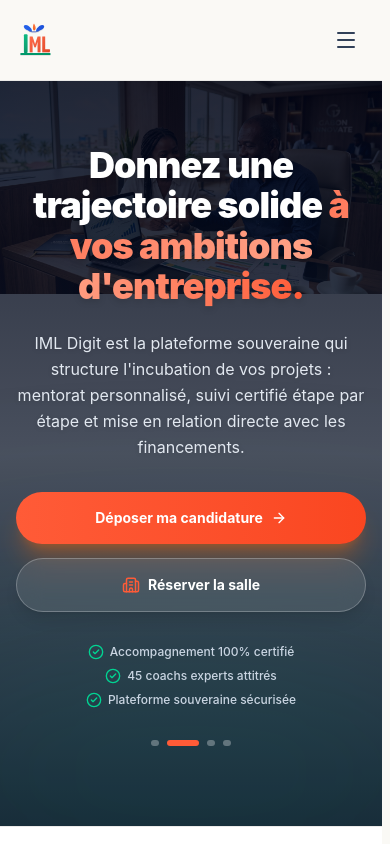
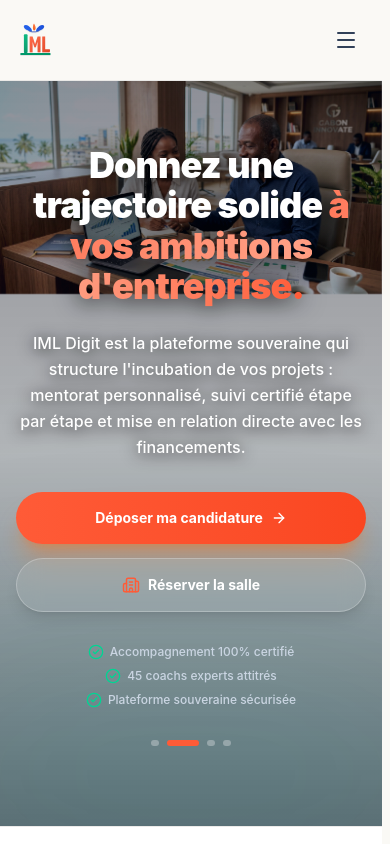
Before and after one commit to antsimavadarius357-source/iml-digital, a React (Vite) app in the folder frontend/: page / in a window 390 px wide. Shown: the top 844 px of the page. Built offline with nearby package versions, Linux system fonts and the light colour scheme; no server answers.

Commit message:
fix(mobile): optimize hero and section background images visibility and brightness on mobile

```diff
--- a/frontend/src/features/public/LandingPage.tsx
+++ b/frontend/src/features/public/LandingPage.tsx
@@ -275,30 +275,31 @@ export default function LandingPage() {
       <section
         className="relative pt-16 pb-20 md:pt-24 md:pb-28 px-4 sm:px-6 lg:px-8 overflow-hidden text-white min-h-[580px] flex flex-col justify-center items-center"
       >
-        {/* CARROUSEL D'IMAGES DE FOND AVEC EFFET KEN BURNS & CROSS-FADE RÉPÉTÉ */}
+        {/* CARROUSEL D'IMAGES DE FOND - VISIBLE À 100% SUR MOBILE ET ORDINATEUR */}
         <div className="absolute inset-0 z-0 overflow-hidden pointer-events-none">
           {HERO_SLIDES.map((slide, idx) => (
-            <motion.div
+            <div
               key={idx}
-              initial={false}
-              animate={{
+              style={{
                 opacity: idx === currentSlide ? 1 : 0,
-                scale: idx === currentSlide ? 1 : 1.08
+                transform: idx === currentSlide ? 'scale(1)' : 'scale(1.05)',
+                transition: 'opacity 1.2s cubic-bezier(0.4, 0, 0.2, 1), transform 1.2s cubic-bezier(0.4, 0, 0.2, 1)'
               }}
-              transition={{ duration: 1.6, ease: "easeInOut" }}
-              className="absolute inset-0"
+              className="absolute inset-0 will-change-transform"
             >
               <img
                 src={slide.image}
                 alt={slide.title}
-                className="w-full h-full object-cover object-center filter brightness-[0.88] contrast-[1.05]"
+                loading={idx === 0 ? "eager" : "lazy"}
+                decoding="async"
+                className="w-full h-full object-cover object-center filter brightness-105 contrast-105"
               />
-            </motion.div>
+            </div>
           ))}
 
-          {/* Dégradés d'overlay de luxe pour garantir une lisibilité absolue */}
-          <div className="absolute inset-0 bg-gradient-to-b from-slate-950/85 via-slate-900/75 to-slate-950/90" />
-          <div className="absolute inset-0 bg-[radial-gradient(ellipse_at_top,_var(--tw-gradient-stops))] from-[#FF5B37]/25 via-transparent to-transparent pointer-events-none" />
+          {/* Dégradés d'overlay optimisés : légers sur smartphone pour que la photo ressorte nettement */}
+          <div className="absolute inset-0 bg-gradient-to-b from-slate-950/45 via-slate-900/30 to-slate-950/60 sm:from-slate-950/70 sm:via-slate-900/55 sm:to-slate-950/80" />
+          <div className="absolute inset-0 bg-[radial-gradient(ellipse_at_top,_var(--tw-gradient-stops))] from-[#FF5B37]/20 via-transparent to-transparent pointer-events-none" />
           <div className="absolute -bottom-24 left-1/2 -translate-x-1/2 w-[700px] h-[300px] bg-teal-500/15 rounded-full blur-[120px] pointer-events-none" />
         </div>
 
@@ -314,7 +315,7 @@ export default function LandingPage() {
               initial={{ opacity: 0, y: 15 }}
               animate={{ opacity: 1, y: 0 }}
               transition={{ duration: 0.7, delay: 0.1 }}
-              className="text-4xl sm:text-5xl md:text-6xl font-black text-white tracking-tight leading-[1.12] drop-shadow-md"
+              className="text-4xl sm:text-5xl md:text-6xl font-black text-white tracking-tight leading-[1.12] drop-shadow-[0_2px_12px_rgba(0,0,0,0.95)]"
             >
               Donnez une trajectoire solide{' '}
               <span className="bg-gradient-to-r from-[#FF7A5C] via-[#FFA085] to-[#FF5B37] bg-clip-text text-transparent">
@@ -327,7 +328,7 @@ export default function LandingPage() {
               initial={{ opacity: 0, y: 15 }}
               animate={{ opacity: 1, y: 0 }}
               transition={{ duration: 0.7, delay: 0.2 }}
-              className="text-base sm:text-lg md:text-xl text-slate-200 max-w-2xl mx-auto leading-relaxed font-normal drop-shadow-sm"
+              className="text-base sm:text-lg md:text-xl text-white sm:text-slate-100 max-w-2xl mx-auto leading-relaxed font-medium drop-shadow-[0_2px_8px_rgba(0,0,0,0.95)]"
             >
               IML Digit est la plateforme souveraine qui structure l'incubation de vos projets :
               mentorat personnalisé, suivi certifié étape par étape et mise en relation directe avec les financements.
@@ -701,8 +702,17 @@ export default function LandingPage() {
       {/* =========================================================================
           5. CHIFFRES D'IMPACT CLÉS
          ========================================================================= */}
-      <section id="impact" className="py-20 md:py-24 px-4 sm:px-6 lg:px-8 bg-slate-900 text-white relative overflow-hidden">
-        <div className="absolute right-0 bottom-0 w-96 h-96 bg-[#FF5B37]/10 rounded-full blur-[120px] pointer-events-none" />
+      <section id="impact" className="py-20 md:py-24 px-4 sm:px-6 lg:px-8 text-white relative overflow-hidden">
+        {/* Photo de fond certification & impact */}
+        <div className="absolute inset-0 z-0">
+          <img
+            src={heroCertificationSuccess}
+            alt="Impact National IML Digit"
+            className="w-full h-full object-cover object-center filter brightness-90 contrast-105"
+          />
+          <div className="absolute inset-0 bg-slate-950/85 backdrop-blur-[1px]" />
+        </div>
+        <div className="absolute right-0 bottom-0 w-96 h-96 bg-[#FF5B37]/15 rounded-full blur-[120px] pointer-events-none" />
 
         <div className="max-w-7xl mx-auto relative z-10">
 
@@ -820,7 +830,16 @@ export default function LandingPage() {
       {/* =========================================================================
           SECTION SPÉCIALE : LOCATION DE SALLE & MASTERCLASSES
          ========================================================================= */}
-      <section className="py-16 px-4 sm:px-6 lg:px-8 bg-gradient-to-br from-slate-900 via-slate-950 to-slate-900 text-white relative overflow-hidden">
+      <section className="py-16 px-4 sm:px-6 lg:px-8 text-white relative overflow-hidden">
+        {/* Image de fond authentique de la salle et du hub */}
+        <div className="absolute inset-0 z-0">
+          <img
+            src={heroIncubatorHub}
+            alt="Salle d'innovation IML Digit"
+            className="w-full h-full object-cover object-center filter brightness-95 contrast-105"
+          />
+          <div className="absolute inset-0 bg-gradient-to-r from-slate-950/90 via-slate-950/80 to-slate-900/85 backdrop-blur-[1px]" />
+        </div>
         <div className="max-w-5xl mx-auto rounded-3xl bg-slate-800/60 border border-slate-700/80 p-8 sm:p-12 flex flex-col md:flex-row items-center justify-between gap-8 backdrop-blur-md shadow-2xl">
           <div className="space-y-3 max-w-xl">
             <span className="px-3 py-1 rounded-full bg-[#FF5B37]/20 text-[#FF7A5C] text-xs font-bold uppercase tracking-wider inline-flex items-center gap-1.5 border border-[#FF5B37]/30">
```
